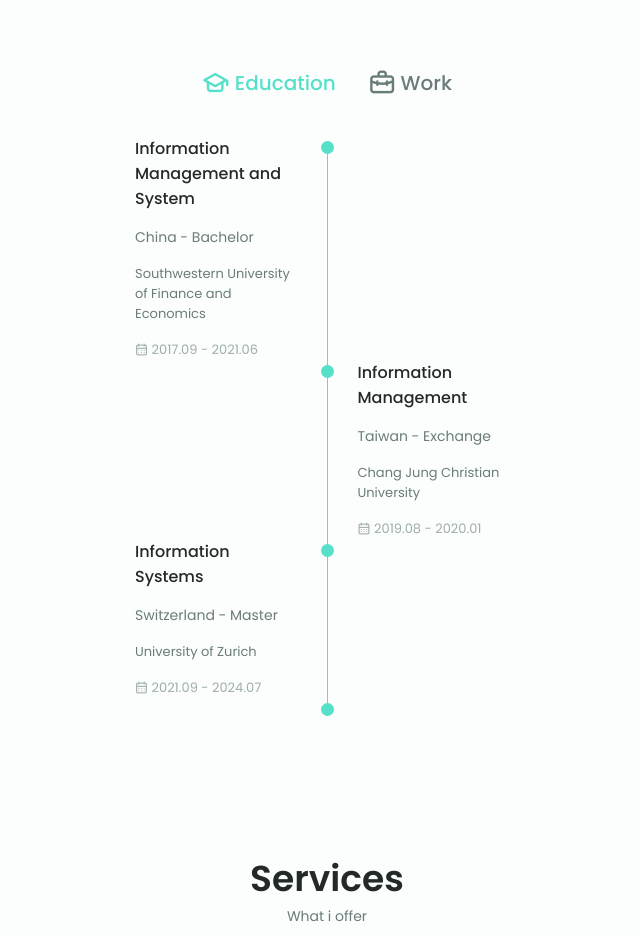
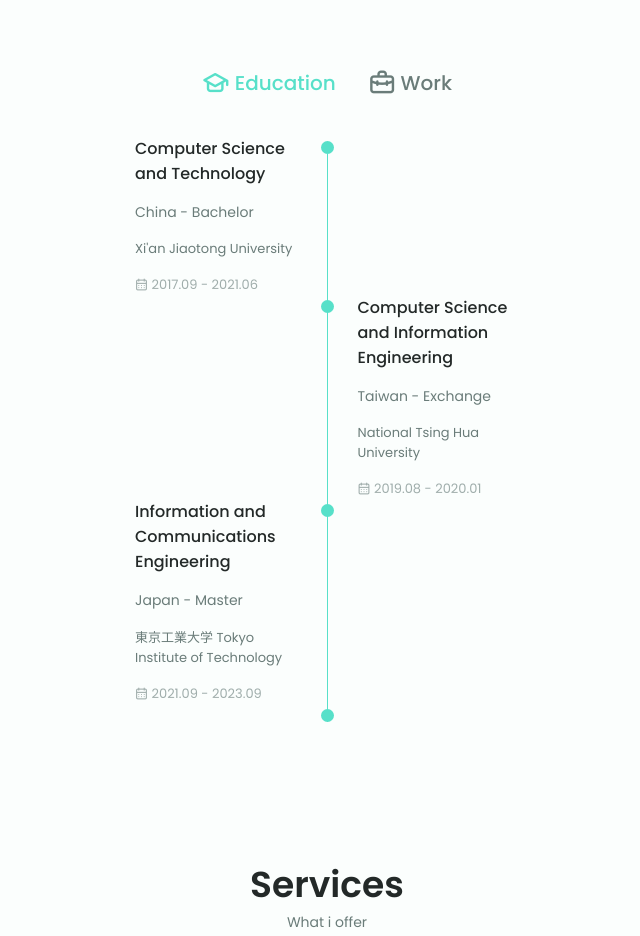
Before and after one commit to aka-zehua/aka-zehua.github.io, a plain HTML site: page personal-website/index.html in a window 1280 px wide. Shown: the part 2281-3217 px from the top of the page, without its empty margins (313-953 px from the left). Drawn offline with nearby package versions, Linux system fonts and the light colour scheme.

Commit message:
Update index.html

```diff
--- a/personal-website/index.html
+++ b/personal-website/index.html
@@ -430,7 +430,7 @@
               <div class="qualification__data">
                 <div>
                   <h3 class="qualification__title">
-                    Information Management and System
+                    Computer Science and Technology
                   </h3>
                   <span class="qualification__subtitle">
                     China - Bachelor
@@ -438,9 +438,9 @@
                   <a
                     class="qualification__uni"
                     target="_blank"
-                    href="https://e.swufe.edu.cn"
+                    href="http://en.xjtu.edu.cn/"
                   >
-                    Southwestern University of Finance and Economics
+                    Xi'an Jiaotong University
                   </a>
                   <div class="qualification__calendar">
                     <i class="uil uil-calendar-alt"></i>
@@ -464,13 +464,13 @@
                 </div>
 
                 <div>
-                  <h3 class="qualification__title">Information Management</h3>
+                  <h3 class="qualification__title">Computer Science and Information Engineering</h3>
                   <span class="qualification__subtitle">Taiwan - Exchange</span>
                   <a
                     class="qualification__uni"
                     target="_blank"
-                    href="https://www.cjcu.edu.tw/en/"
-                    >Chang Jung Christian University</a
+                    href="https://nthu-en.site.nthu.edu.tw/"
+                    >National Tsing Hua University</a
                   >
                   <div class="qualification__calendar">
                     <i class="uil uil-calendar-alt"></i>
@@ -482,19 +482,19 @@
               <!--=============== QUALIFICATION 3 ===============-->
               <div class="qualification__data">
                 <div>
-                  <h3 class="qualification__title">Information Systems</h3>
+                  <h3 class="qualification__title">Information and Communications Engineering</h3>
                   <span class="qualification__subtitle"
-                    >Switzerland - Master</span
+                    >Japan - Master</span
                   >
                   <a
                     class="qualification__uni"
                     target="_blank"
-                    href="https://www.uzh.ch/cmsssl/en.html"
-                    >University of Zurich</a
+                    href="https://www.titech.ac.jp/english"
+                    >東京工業大学 Tokyo Institute of Technology</a
                   >
                   <div class="qualification__calendar">
                     <i class="uil uil-calendar-alt"></i>
-                    2021.09 - 2024.07
+                    2021.09 - 2023.09
                   </div>
                 </div>
 
```
